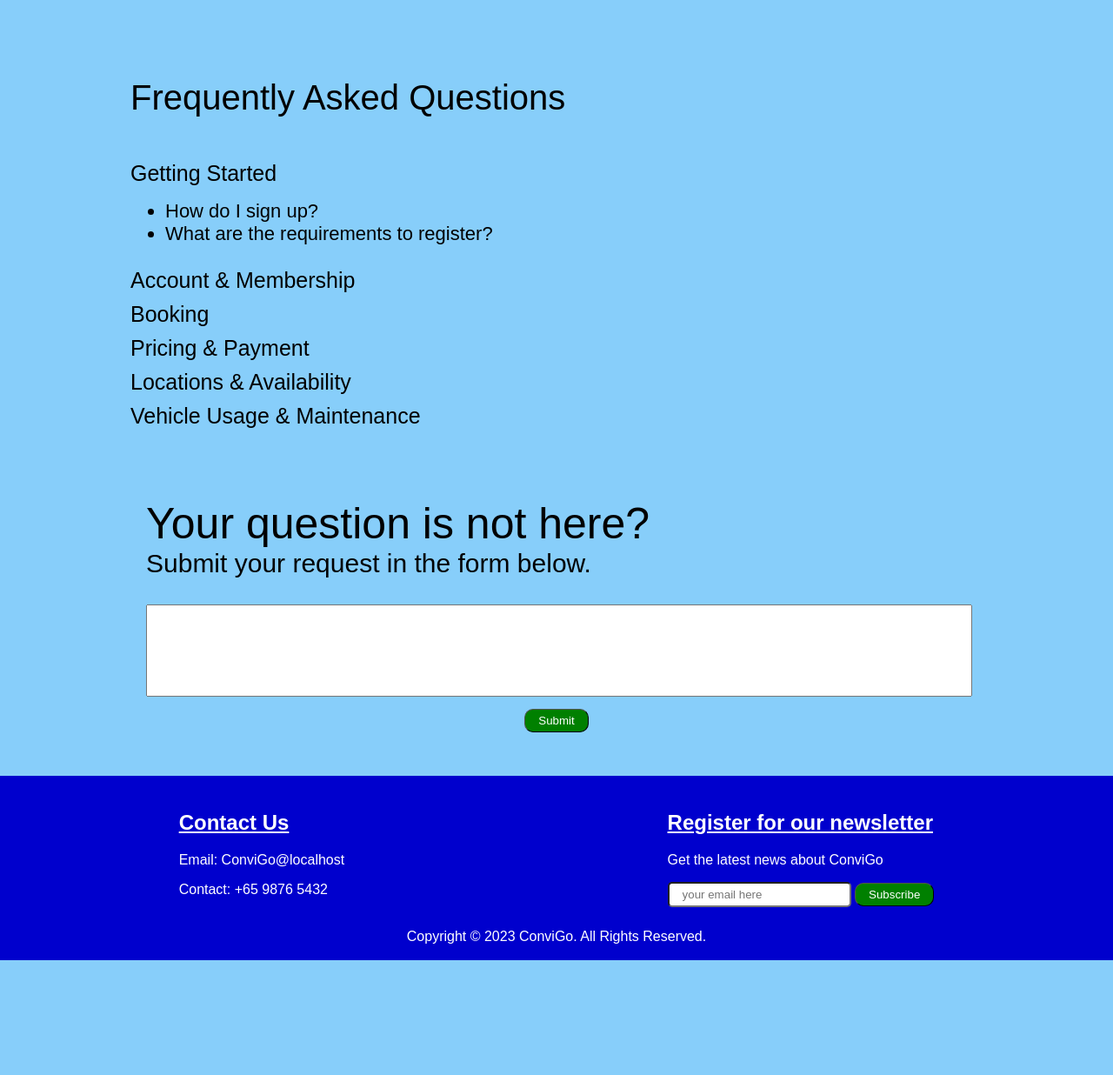
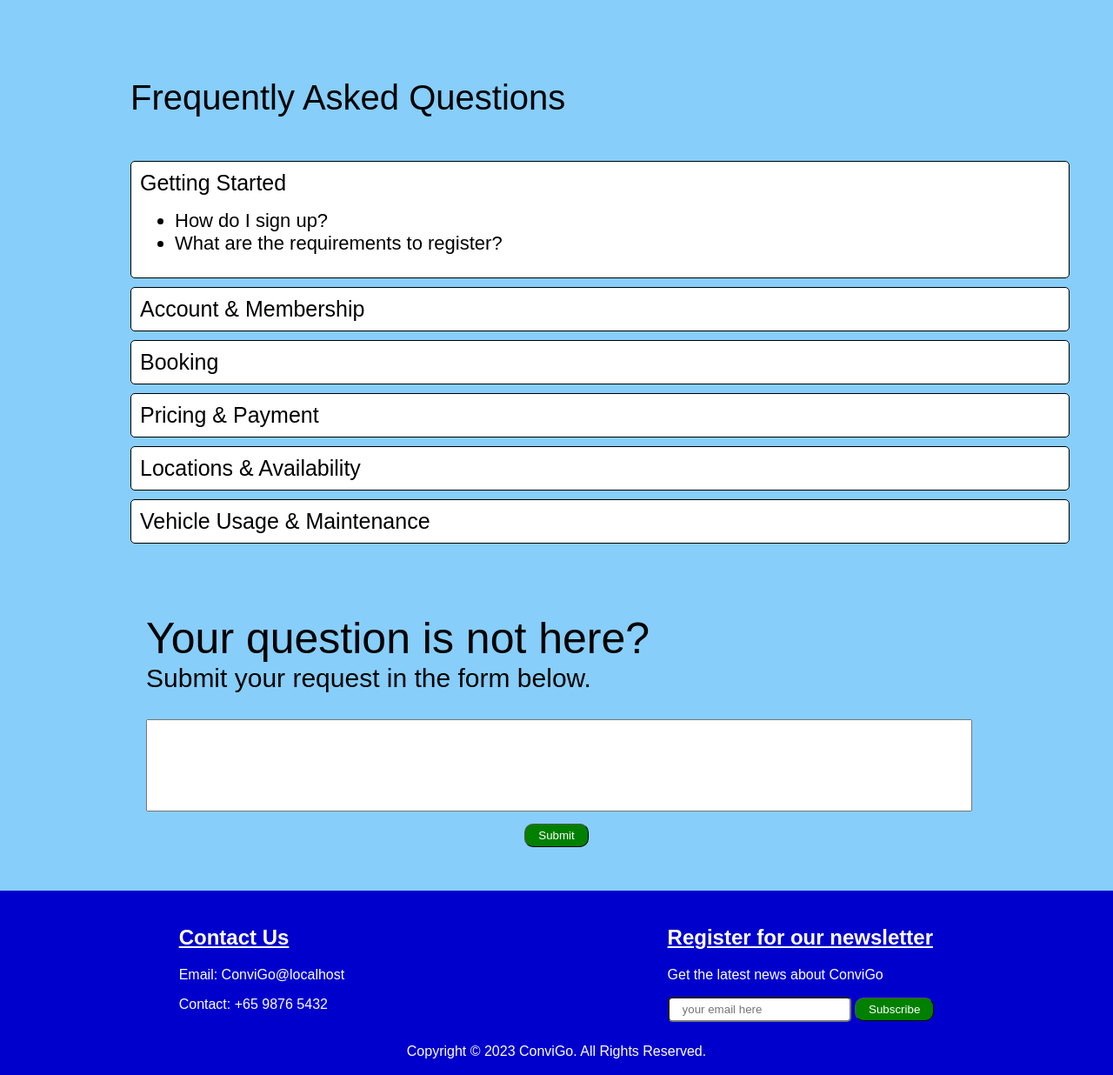
Before and after one commit to Jessiengweijie/IE4717-Project, a PHP site: page /faqs.php in a window 1280 px wide, after a click on "Getting Started". Shown: the part 70-1306 px from the top of the page at 87% size. Before the commit the page ends 1174 px from the top, so only its background shows below. Run offline with PHP 8.4, Linux system fonts and the light colour scheme.

Commit message:
css fix and border for faq

```diff
--- a/assets/css/stylesheet.css
+++ b/assets/css/stylesheet.css
@@ -69,6 +69,10 @@ body {
 
 .hidden {
     display: none;
+}
+
+.pointer {
+    cursor: pointer;
 }
 
 /* ******************************************** Buttons ******************************************** */
@@ -277,8 +281,8 @@ footer {
     align-items: flex-start;
     margin-bottom: 20px;
 }
-s
-.about-body {
+
+s .about-body {
     margin: 20px 0 20px 100px;
     font-size: large;
 }
@@ -598,6 +602,10 @@ td {
     display: flex;
     flex-direction: column;
     margin-top: 10px;
+    border: 1px solid;
+    background-color: white;
+    padding: 10px;
+    border-radius: 5px;
 }
 
 .faq-subheader {
@@ -606,15 +614,9 @@ td {
     cursor: pointer;
 }
 
-/* For questions HELP ME TO FIX THISSSSSSSSSSSSSSSS*/
-.faq .faq-body ul li > div[onclick] {
-    font-size: 20px;  /* Change 20px to your desired size */
-}
-
-/* For answers */
-.faq .faq-body ul li > div:not([onclick]) {
-    font-size: 20px;  /* Change 18px to your desired size */
-    margin-left:10px
+.faq-list {
+    cursor: pointer;
+    font-size: 22px;
 }
 
 .faq-query {
--- a/faqs.php
+++ b/faqs.php
@@ -50,11 +50,11 @@ include "assets/php/check_login.php";
                     <div class="faq-getting_started-content hidden" id="faq-getting_started-content">
                         <ul>
                             <!-- CAN HELP ME DO THE CURSOR AND FONT SIZE FOR ALL LIKE THIS GETTING STARTED PORTION -->
-                        <li style="cursor: pointer; font-size: 22px;" onclick="toggleContent('answer1')">
+                        <li class="faq-list" onclick="toggleContent('answer1')">
                             How do I sign up?
                             <div class="hidden" id="answer1">Simply click on the 'Sign Up' option in the navigation bar at the top. Follow the prompts to provide necessary details like your name, IC, email, and more.</div><br>
                         </li>
-                            <li  style="cursor: pointer; font-size: 22px;" onclick="toggleContent('answer2')"> What are the requirements to register?
+                            <li class="faq-list" onclick="toggleContent('answer2')"> What are the requirements to register?
                                 <div class="hidden" id="answer2">You'll need a valid Class 3 or 3A driving license.</div>
                             </li>
                         </ul>
@@ -65,10 +65,10 @@ include "assets/php/check_login.php";
                     <a class="faq-subheader" id="faq-account" onclick="toggleContent('faq-account-content')">Account & Membership</a>
                     <div class="faq-account-content hidden" id="faq-account-content">
                         <ul>
-                            <li  onclick="toggleContent('answer3')"> How do I update my profile or payment information?
+                            <li class="faq-list" onclick="toggleContent('answer3')"> How do I update my profile or payment information?
                                 <div class="hidden" id="answer3">After logging in, click on the 'My Account' button in the navigation bar. From there, you can edit your personal and payment information as needed.</div><br>
                             </li>
-                            <li  onclick="toggleContent('answer4')"> Are there membership tiers or loyalty programs?
+                            <li class="faq-list" onclick="toggleContent('answer4')"> Are there membership tiers or loyalty programs?
                                 <div class="hidden" id="answer4">Currently, we don't offer membership tiers or loyalty programs. Stay tuned for future updates!</div>
                             </li>
                         </ul>
@@ -79,10 +79,10 @@ include "assets/php/check_login.php";
                     <a class="faq-subheader" id="faq-booking" onclick="toggleContent('faq-booking-content')">Booking</a>
                     <div class="faq-booking-content hidden" id="faq-booking-content">
                         <ul>
-                            <li  onclick="toggleContent('answer5')"> How do I book a car?
+                            <li class="faq-list" onclick="toggleContent('answer5')"> How do I book a car?
                                 <div class="hidden" id="answer5">Simply click the 'Book Now' button on our homepage. This will guide you through selecting your location and preferred car. After making your selections, you can complete your booking entirely online.</div><br>
                             </li>
-                            <li  onclick="toggleContent('answer6')"> Can I modify or cancel my booking?
+                            <li class="faq-list" onclick="toggleContent('answer6')"> Can I modify or cancel my booking?
                                 <div class="hidden" id="answer6">HYes, you can modify or cancel your booking up to 1 hour before your scheduled start time. Cancellations made later than this will incur a $20 penalty.</div>
                             </li>
                         </ul>
@@ -94,13 +94,13 @@ include "assets/php/check_login.php";
                     <div class="faq-payment-content hidden" id="faq-payment-content">
                         <ul>
 
-                            <li  onclick="toggleContent('answer7')"> How does the pricing work?
+                            <li class="faq-list" onclick="toggleContent('answer7')"> How does the pricing work?
                                 <div class="hidden" id="answer7">Our car rental operates on an hourly basis, with rates ranging from $10 to $18 per hour, depending on the vehicle type. For example, a Honda Civic is priced at $10/hour, while a BMW 318i comes in at $15/hour. Importantly, our prices are all-inclusive; you won't face any additional charges for petrol or electricity.</div><br>
                             </li>
-                            <li  onclick="toggleContent('answer8')"> How do I retrieve my payment receipts?
+                            <li class="faq-list" onclick="toggleContent('answer8')"> How do I retrieve my payment receipts?
                                 <div class="hidden" id="answer8">A detailed transaction receipt, along with your booking information, will be emailed to you upon payment.</div><br>
                             </li>
-                            <li  onclick="toggleContent('answer9')"> What payment methods are accepted?
+                            <li class="faq-list" onclick="toggleContent('answer9')"> What payment methods are accepted?
                                 <div class="hidden" id="answer9">We accept both Visa and Mastercard.</div>
                             </li>
                         </ul>
@@ -111,13 +111,13 @@ include "assets/php/check_login.php";
                     <a class="faq-subheader" id="faq-locations" onclick="toggleContent('faq-locations-content')">Locations & Availability</a>
                     <div class="faq-locations-content hidden" id="faq-locations-content">
                         <ul>
-                            <li  onclick="toggleContent('answer10')"> Where can I pick up or drop off the cars?
+                            <li class="faq-list" onclick="toggleContent('answer10')"> Where can I pick up or drop off the cars?
                                 <div class="hidden" id="answer10">Cars must be picked up and returned to the specific location you chose during booking. We have designated parking lots to ensure easy access for you and the next user.</div><br>
                             </li>
-                            <li  onclick="toggleContent('answer11')"> Are cars available 24/7?
+                            <li class="faq-list" onclick="toggleContent('answer11')"> Are cars available 24/7?
                                 <div class="hidden" id="answer11">Absolutely! Our platform and car fleet are accessible 24/7 for your convenience.</div><br>
                             </li>
-                            <li  onclick="toggleContent('answer12')"> What if I am unable to find a car near me?
+                            <li class="faq-list" onclick="toggleContent('answer12')"> What if I am unable to find a car near me?
                                 <div class="hidden" id="answer12">You can submit a location request form on our site. We evaluate these requests for potential new locations. In the meantime, only the locations listed on our site are available.</div>
                             </li>
                         </ul>
@@ -128,11 +128,11 @@ include "assets/php/check_login.php";
                     <a class="faq-subheader" id="vehicle" onclick="toggleContent('faq-vehicle-content')">Vehicle Usage & Maintenance</a>
                     <div class="faq-vehicle-content hidden" id="faq-vehicle-content">
                         <ul>
-                            <li  onclick="toggleContent('answer12')"> What if the vehicle has damage or is dirty when I start my trip?
-                                <div class="hidden" id="answer12">Before starting your journey, inspect the car. If you find damages or cleanliness issues, snap a photo and email it to us. We'll guide you on the next steps, ensuring you have a pleasant experience. Refunds or adjustments will be made if necessary.</div><br>
+                            <li class="faq-list" onclick="toggleContent('answer13')"> What if the vehicle has damage or is dirty when I start my trip?
+                                <div class="hidden" id="answer13">Before starting your journey, inspect the car. If you find damages or cleanliness issues, snap a photo and email it to us. We'll guide you on the next steps, ensuring you have a pleasant experience. Refunds or adjustments will be made if necessary.</div><br>
                             </li>
-                            <li  onclick="toggleContent('answer12')"> How does fueling or charging work?
-                                <div class="hidden" id="answer12">Fuel and charging expenses are on us! Every car is equipped with a cash card for fuel and charging station payment</div>
+                            <li  onclick="toggleContent('answer14')"> How does fueling or charging work?
+                                <div class="hidden" id="answer14">Fuel and charging expenses are on us! Every car is equipped with a cash card for fuel and charging station payment</div>
                             </li>
                         </ul>
                     </div>
```
